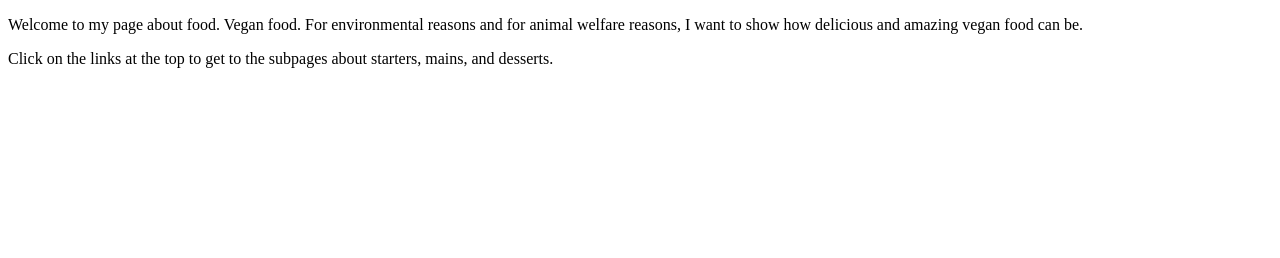
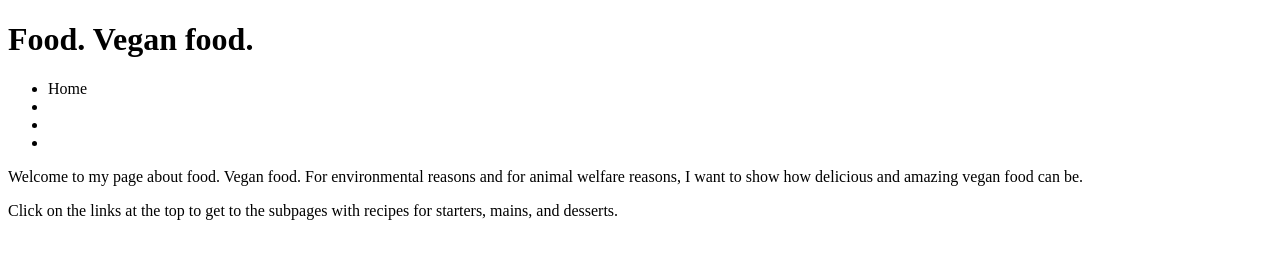
Before and after one commit to johannenedergaard/cs50_project0, a plain HTML site: page index.html in a window 1280 px wide. Drawn offline with Linux system fonts and the light colour scheme.

Commit message:
update everything

```diff
--- a/index.html
+++ b/index.html
@@ -4,7 +4,15 @@
         <title>The Ideal Vegan Meal</title>
     </head>
     <body>
+        <h1>Food. Vegan food.</h1>
+        <ul>
+            <li>Home</li>
+            <li><a href = "starter.html"></a></li>
+            <li><a href = "main.html"></a></li>
+            <li><a href = "dessert.html"></a></li>
+        </ul>
+
         <p>Welcome to my page about food. Vegan food. For environmental reasons and for animal welfare reasons, I want to show how delicious and amazing vegan food can be.</p>
-        <p>Click on the links at the top to get to the subpages about starters, mains, and desserts.</p>
+        <p>Click on the links at the top to get to the subpages with recipes for starters, mains, and desserts.</p>
     </body>
 </html>
```
Also changed, not shown: dessert.html (+9 -0 lines), main.html (+9 -0 lines), starter.html (+1 -1 lines).
